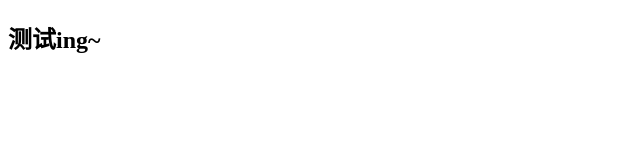
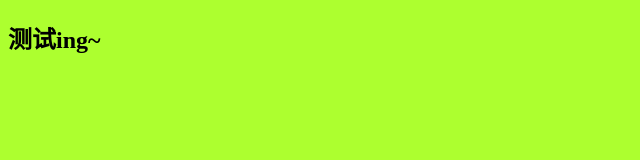
Before and after one commit to love666/demo, a plain HTML site: page index.html in a window 1280 px wide. Shown: the whole page, without its empty margins (0-640 px from the left). Drawn offline with Linux system fonts and the light colour scheme.

Commit message:
新增css文件

```diff
--- /dev/null
+++ b/css/index.css
@@ -0,0 +1,3 @@
+body{
+	background: greenyellow;
+}
--- a/index.html
+++ b/index.html
@@ -3,6 +3,7 @@
 	<head>
 		<meta charset="utf-8">
 		<title></title>
+		<link href="css/index.css" rel="stylesheet" />
 	</head>
 	<body>
 		<div >
```
